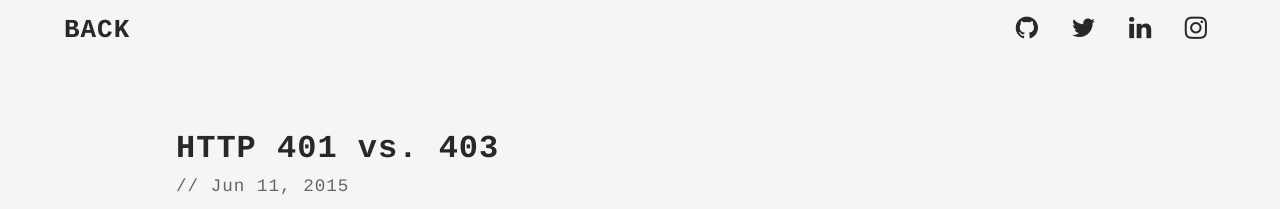
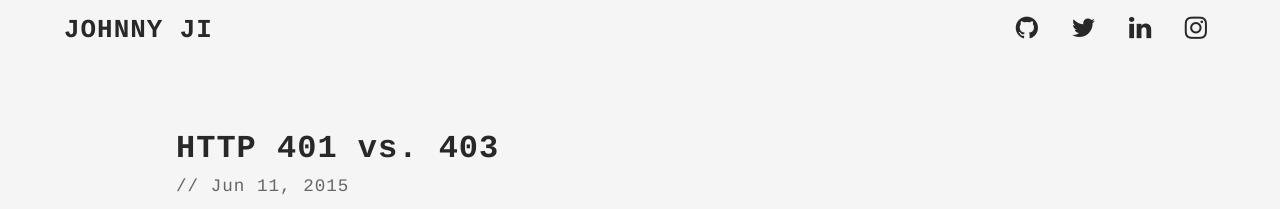
Before and after one commit to johnnyji/jekyll_blog, a Jekyll site: the page built from _posts/2015-06-11-http-401-vs-403.markdown, in a window 1280 px wide. Shown: the top 209 px of the page. Built offline with Jekyll 4.4.1, drawn with Linux system fonts in a browser that asks for light colours; nearby versions of some CDN libraries.

Commit message:
change header to name:

```diff
--- a/_includes/header_lite.html
+++ b/_includes/header_lite.html
@@ -1,5 +1,5 @@
 <header>
-  <a class="header-title header-link header-lite" href="http://johnnyji.me">BACK</a>
+  <a class="header-title header-link header-lite" href="http://johnnyji.me">JOHNNY JI</a>
 
   <div class="social-media-links">
     <a href="https://www.github.com/johnnyji" target="_blank" class="social-link github header-lite">
```
